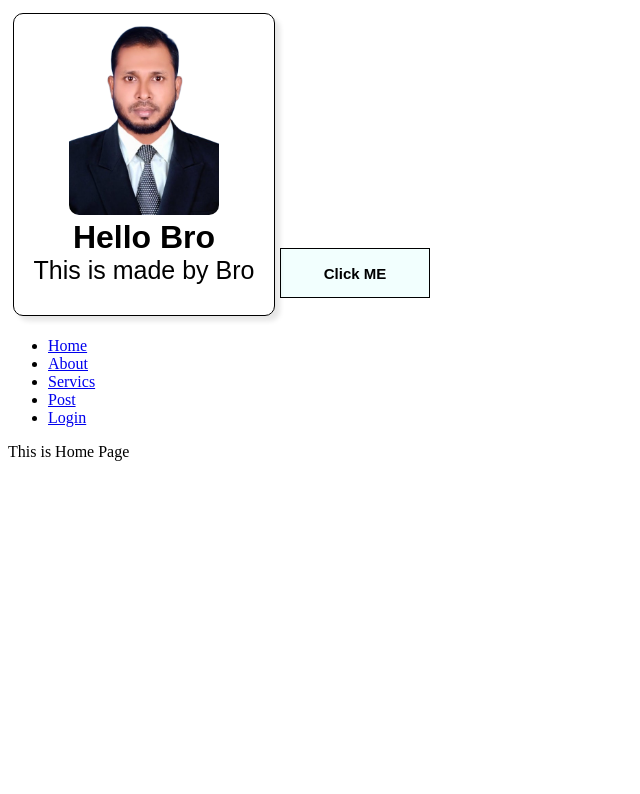
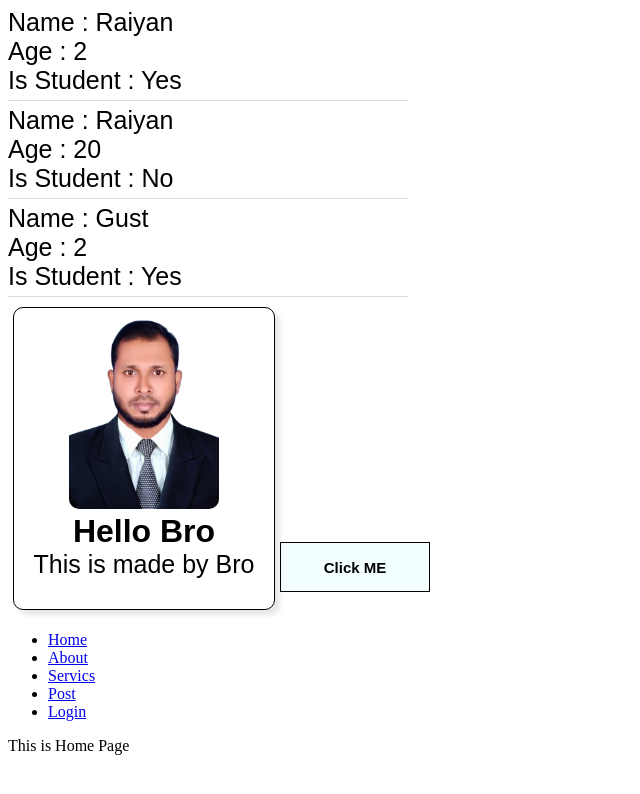
Before and after one commit to A-Khalek/React-tutorials, a React (Create React App) app: page / in a window 1280 px wide. Shown: the top 794 px of the page, without its empty margins (0-640 px from the left). Built offline with nearby package versions, Linux system fonts and the light colour scheme.

Commit message:
use props, props types and default props

```diff
--- a/src/App.js
+++ b/src/App.js
@@ -9,13 +9,16 @@ import Post from './components/Post'
 import Login from './components/Login'
 import Card from './components/Card'
 import Button from './components/Button/Button';
-
+import Student from './components/Student';
 
 function App() {
   const isLogedIn = true;
   return (
     <>
 
+    <Student name="Raiyan" age={2} isStudent={true}/>
+    <Student name="Raiyan" age={20} isStudent={false}/>
+    <Student/>
     <Card/>
     <Button/>
 
--- /dev/null
+++ b/src/components/Student.jsx
@@ -0,0 +1,27 @@
+import PropsType from 'prop-types'
+
+function Student(props){
+    return(
+        <>
+            <div className="student-props">
+                <p>Name : {props.name}</p>
+                <p>Age : {props.age}{}</p>
+                <p>Is Student : {props.isStudent ? "Yes" : "No"}</p>
+            </div>
+        </>
+    );
+}
+
+Student.PropsType = {
+    name: PropsType.string,
+    age: PropsType.number,
+    isStudent: PropsType.bool,
+}
+
+Student.defaultProps = {
+    name: "Gust",
+    age: 2,
+    isStudent: true,
+}
+
+export default Student
--- a/src/index.css
+++ b/src/index.css
@@ -29,3 +29,15 @@
     margin-top: 0px;
     padding-top: 0px;
 }
+.student-props{
+    font-family: Arial, Helvetica, sans-serif;
+    font-size: 25px;
+    font-size: bold;
+    border-bottom: 1px solid hsla(0, 7%, 63%, 0.342);
+    width: 400px;
+    margin-bottom: 5px;
+    padding-bottom: 5px;
+}
+.student-props p{
+    margin: 0px;
+}
```
